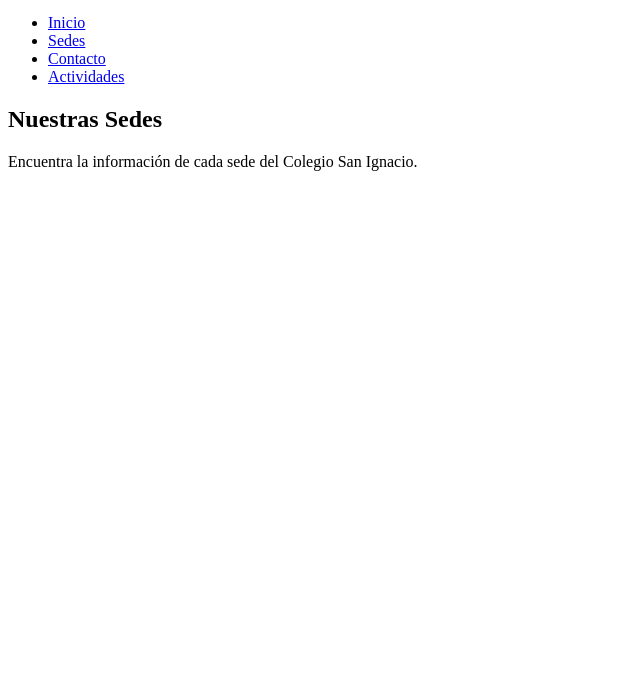
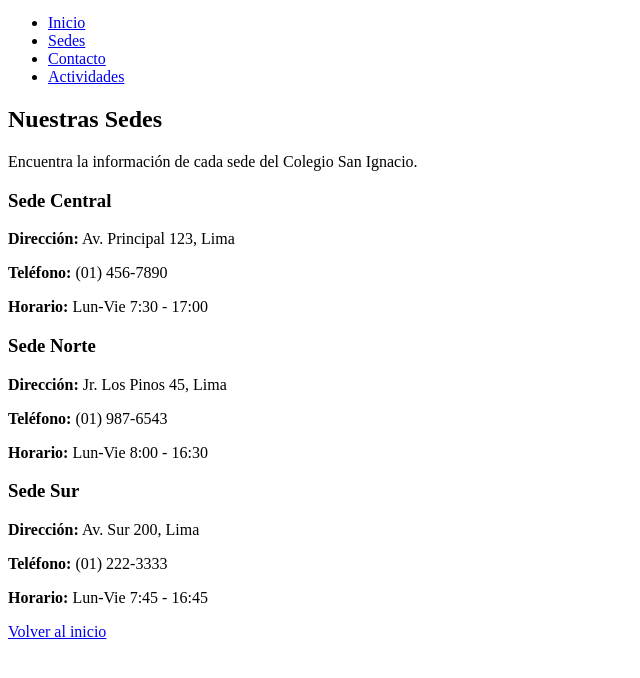
Before and after one commit to PromJunior/Repos, a plain HTML site: page sedes.html in a window 1280 px wide. Shown: the part 28-706 px from the top of the page, without its empty margins (0-640 px from the left). Drawn offline with Linux system fonts and the light colour scheme.

Commit message:
Espacios para las sedes

```diff
--- a/sedes.html
+++ b/sedes.html
@@ -22,5 +22,35 @@
     <section id="sedes">
       <h1>Nuestras Sedes</h1>
       <p class="lead">Encuentra la información de cada sede del Colegio San Ignacio.</p>
+
+       <div class="sede-grid">
+
+
+        <article class="card">
+          <h3>Sede Central</h3>
+          <p><strong>Dirección:</strong> Av. Principal 123, Lima</p>
+          <p><strong>Teléfono:</strong> (01) 456-7890</p>
+          <p><strong>Horario:</strong> Lun-Vie 7:30 - 17:00</p>
+        </article>
+
+
+        <article class="card">
+          <h3>Sede Norte</h3>
+          <p><strong>Dirección:</strong> Jr. Los Pinos 45, Lima</p>
+          <p><strong>Teléfono:</strong> (01) 987-6543</p>
+          <p><strong>Horario:</strong> Lun-Vie 8:00 - 16:30</p>
+        </article>
+
+        <article class="card">
+          <h3>Sede Sur</h3>
+          <p><strong>Dirección:</strong> Av. Sur 200, Lima</p>
+          <p><strong>Teléfono:</strong> (01) 222-3333</p>
+          <p><strong>Horario:</strong> Lun-Vie 7:45 - 16:45</p>
+        </article>
+      </div>
+    </section>
+     <a href="index.html" class="btn-outline">Volver al inicio</a>
+  </main>
+
 </body>
 </html>
```
